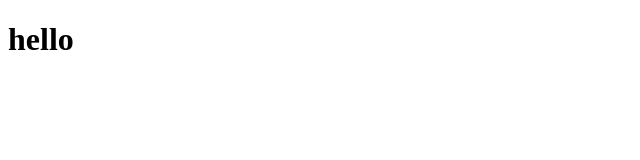
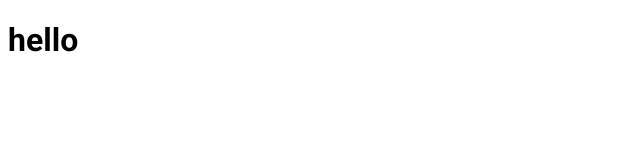
Before and after one commit to burn-c/shop, a Next.js app: page / in a window 1280 px wide. Shown: the top 160 px of the page, without its empty margins (0-640 px from the left). Built offline with nearby package versions, Linux system fonts and the light colour scheme.

Commit message:
style: adds Roboto font

```diff
--- a/src/pages/_app.tsx
+++ b/src/pages/_app.tsx
@@ -1,5 +1,16 @@
 import type { AppProps } from 'next/app'
 
+import { Roboto } from 'next/font/google'
+
+const roboto = Roboto({
+  weight: ['400', '700'],
+  subsets: ['latin'],
+})
+
 export default function App({ Component, pageProps }: AppProps) {
-  return <Component {...pageProps} />
+  return (
+    <main className={roboto.className}>
+      <Component {...pageProps} />
+    </main>
+  )
 }
```
